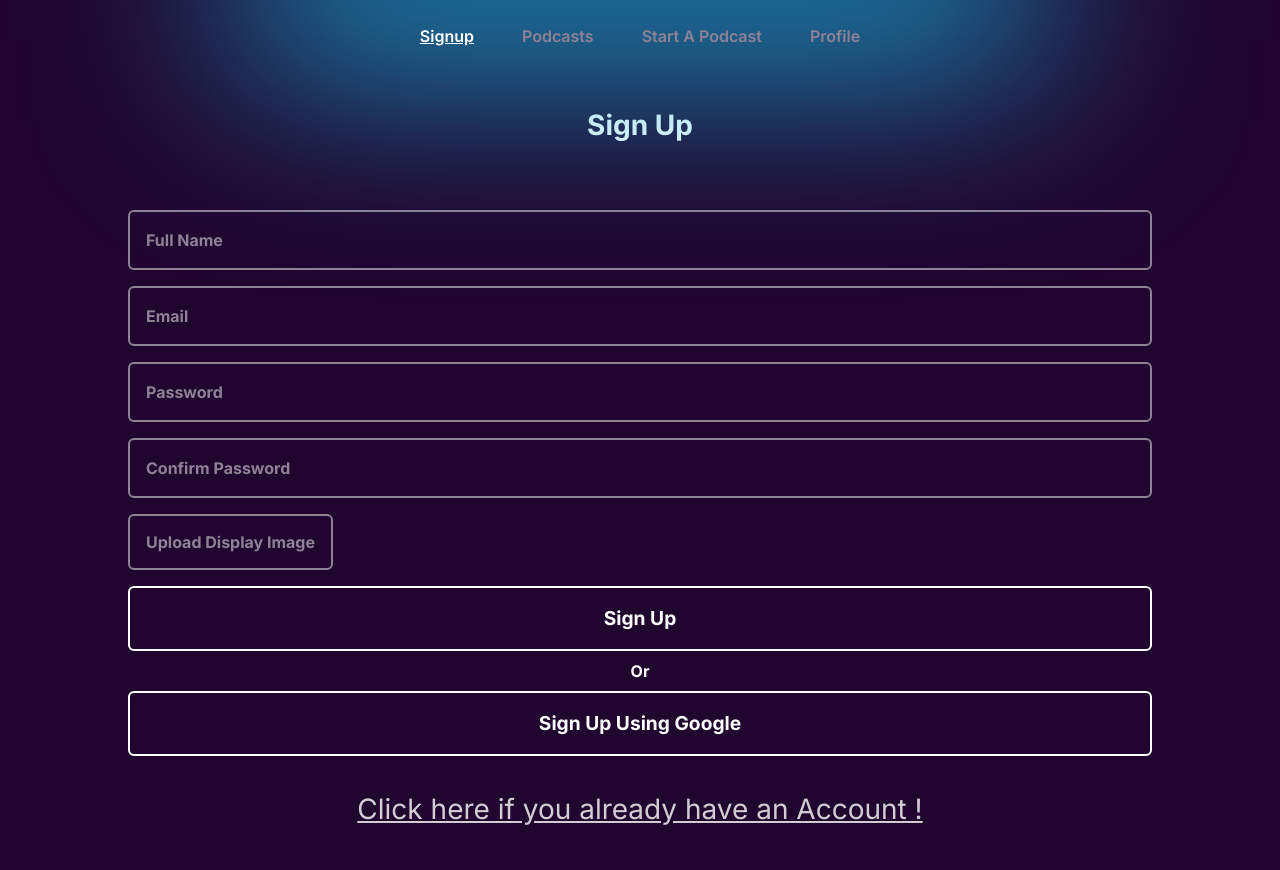
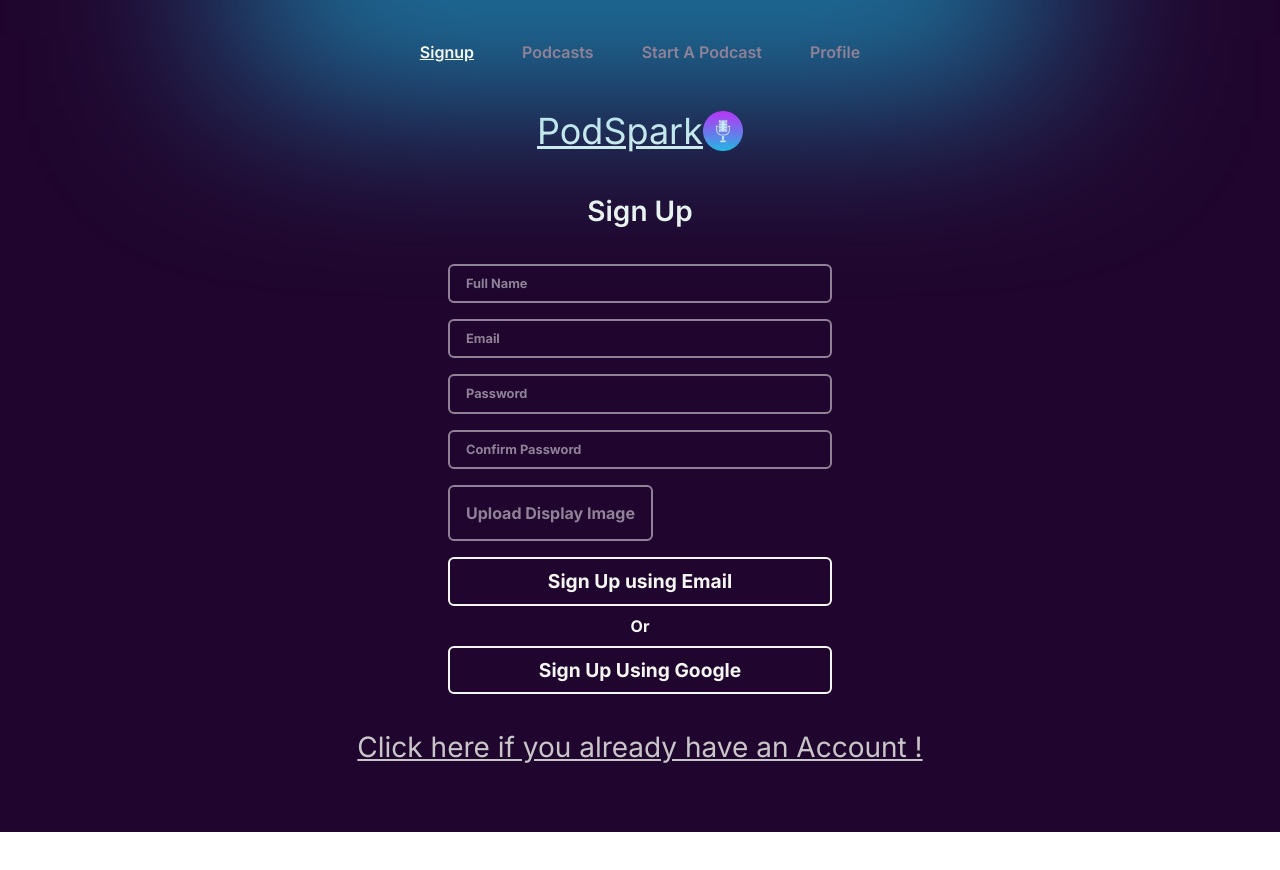
Before and after one commit to vinuman/Podcast-App, a React (Create React App) app: page / in a window 1280 px wide. Shown: the top 870 px of the page. After the commit the page ends 832 px from the top, so only its background shows below. Built offline with nearby package versions, Linux system fonts and the light colour scheme; no server answers.

Commit message:
sign up design, white color and headings

```diff
--- a/package.json
+++ b/package.json
@@ -8,6 +8,7 @@
     "@testing-library/react": "^13.4.0",
     "@testing-library/user-event": "^13.5.0",
     "firebase": "^10.5.0",
+    "framer-motion": "^10.16.12",
     "react": "^18.2.0",
     "react-dom": "^18.2.0",
     "react-firebase-hooks": "^5.1.1",
--- a/src/components/EpisodeDetails.js
+++ b/src/components/EpisodeDetails.js
@@ -10,19 +10,21 @@ const EpisodeDetails = ({ title, desc, audioFile, onClick, index }) => {
   };
   return (
     <>
-      <div>
+      <div className="pb-4">
         <h1 className="text-left text-white text-[1.2rem] font-semibold pt-2 pb-2">
           {index}) {title}
         </h1>
-        <p className="pb-4 text-[#8f8297]">{desc}</p>
+        <p className="pb-4 text-[0.8rem] sm:text-[1rem] text-[#8f8297]">
+          {desc}
+        </p>
         <div
           onClick={onClick}
           onMouseEnter={handlePlayBtn}
           onMouseLeave={handlePlayBtn}
-          className="w-[160px] h-[52px] border rounded-lg flex items-center justify-center gap-2 cursor-pointer group hover:bg-white transition-all duration-300 mb-8"
+          className="w-[160px] h-[48px] border rounded-lg flex items-center justify-center gap-2 cursor-pointer group hover:bg-white transition-all duration-300 mb-8"
         >
           <Button
-            className="text-white font-bold text-[20px]  pb-1 tracking-wide group-hover:text-theme"
+            className="text-white font-bold text-[20px] tracking-wide group-hover:text-theme"
             text="Play"
           ></Button>
           {purplePlayBtn ? (
--- a/src/components/Header.js
+++ b/src/components/Header.js
@@ -7,8 +7,8 @@ const Header = () => {
 
   return (
     <>
-      <div className="flex justify-center items-center p-[1.5rem]">
-        <div className="absolute sm:w-[800px] h-[150px] mx-auto bg-blue blur-[100px] top-[-90px]"></div>
+      <div className="flex justify-center items-center py-[2.5rem] px-8">
+        <div className="absolute w-[90%] border sm:w-[800px] h-[150px] mx-auto bg-blue blur-[100px] top-[-90px]"></div>
         <div className="flex justify-center gap-[3rem] font-semibold text-[#8f8297] bg-theme">
           <Link
             className={`hover:text-white transition-all duration-300 z-10 ${
--- a/src/components/SignUpForm.js
+++ b/src/components/SignUpForm.js
@@ -152,7 +152,7 @@ const SignUpForm = () => {
       const token = credential.accessToken;
       // The signed-in user info.
       const user = result.user;
-      console.log(user);
+
       //save user details to firestore
       await setDoc(doc(db, "users", user.uid), {
         name: user.displayName,
@@ -204,13 +204,13 @@ const SignUpForm = () => {
 
   return (
     <>
-      <div className="w-[80%] block mx-auto mt-[4rem]">
+      <div className="sm:w-[30%] w-[90%] block mx-auto mt-[2rem]">
         <input
           type="text"
           value={fullName}
           required={true}
           placeholder="Full Name"
-          className={`bg-theme text-white border-2 border-solid  rounded-md p-4 text-[1rem] w-[100%] font-bold focus:outline-none focus:border-white placeholder:text-[#8f8297] ${
+          className={`bg-theme text-white border-2 border-solid  rounded-md px-4 py-2 text-[0.8rem] w-[100%] font-bold focus:outline-none focus:border-white placeholder:text-[#8f8297] ${
             nameError ? " border-red-700" : "border-[#8f8297] mb-4"
           }`}
           onChange={(e) => {
@@ -226,7 +226,7 @@ const SignUpForm = () => {
           value={email}
           required={true}
           placeholder="Email"
-          className={`bg-theme text-white border-2 border-solid  rounded-md p-4 text-[1rem] w-[100%] font-bold focus:outline-none focus:border-white placeholder:text-[#8f8297] ${
+          className={`bg-theme text-white border-2 border-solid  rounded-md px-4 py-2 text-[0.8rem] w-[100%] font-bold focus:outline-none focus:border-white placeholder:text-[#8f8297] ${
             emailError ? " border-red-700" : "border-[#8f8297] mb-4"
           }`}
           onChange={(e) => {
@@ -242,7 +242,7 @@ const SignUpForm = () => {
           value={password}
           required={true}
           placeholder="Password"
-          className={`bg-theme text-white border-2 border-solid  rounded-md p-4 text-[1rem] w-[100%] font-bold focus:outline-none focus:border-white placeholder:text-[#8f8297] ${
+          className={`bg-theme text-white border-2 border-solid  rounded-md px-4 py-2 text-[0.8rem] w-[100%] font-bold focus:outline-none focus:border-white placeholder:text-[#8f8297] ${
             passwordError ? " border-red-700" : "border-[#8f8297] mb-4"
           }`}
           onChange={(e) => {
@@ -260,7 +260,7 @@ const SignUpForm = () => {
           value={confirmPassword}
           required={true}
           placeholder="Confirm Password"
-          className={`bg-theme text-white border-2 border-solid  rounded-md p-4 text-[1rem] w-[100%] font-bold focus:outline-none focus:border-white placeholder:text-[#8f8297] ${
+          className={`bg-theme text-white border-2 border-solid  rounded-md px-4 py-2 text-[0.8rem] w-[100%] font-bold focus:outline-none focus:border-white placeholder:text-[#8f8297] ${
             confirmPasswordError ? " border-red-700" : "border-[#8f8297] mb-8"
           }`}
           onChange={(e) => {
@@ -286,16 +286,16 @@ const SignUpForm = () => {
         )}
 
         <Button
-          className="text-center text-[1.2rem] font-bold border-2 border-solid border-white p-4 rounded-md text-white w-[100%] mx-auto hover:bg-white hover:text-theme transition-all duration-300 mt-8"
+          className="text-center text-[1.2rem] font-bold border-2 border-solid border-white p-2 rounded-md text-white w-[100%] mx-auto hover:bg-white hover:text-theme transition-all duration-300 mt-8"
           onClick={handleSignUp}
-          text={loading ? "Loading..." : "Sign Up"}
+          text={loading ? "Loading..." : "Sign Up using Email"}
           disabled={loading}
         />
         <p className=" text-white flex items-center justify-center pt-2 font-bold">
           Or
         </p>
         <Button
-          className="text-center text-[1.2rem] font-bold border-2 border-solid border-white p-4 rounded-md text-white w-[100%] mx-auto hover:bg-white hover:text-theme transition-all duration-300 mt-2"
+          className="text-center text-[1.2rem] font-bold border-2 border-solid border-white p-2 rounded-md text-white w-[100%] mx-auto hover:bg-white hover:text-theme transition-all duration-300 mt-2"
           onClick={googleAuth}
           text={loading ? "Loading..." : "Sign Up Using Google"}
           disabled={loading}
--- a/src/index.css
+++ b/src/index.css
@@ -7,7 +7,7 @@
 :root {
   --theme: #20062e;
   --blue: #18b2de;
-  --white: #fff;
+  --white: #f3f7f0;
   --grey: #d7d7d7;
   --purple-gray: #8f8297;
 }
--- a/src/pages/PodcastDetails.js
+++ b/src/pages/PodcastDetails.js
@@ -7,6 +7,7 @@ import { toast } from "react-toastify";
 import Button from "../components/Button";
 import EpisodeDetails from "../components/EpisodeDetails";
 import AudioPlayer from "../components/AudioPlayer";
+import { motion } from "framer-motion";
 
 const PodcastDetails = () => {
   // State variables to hold podcast and episode data
@@ -89,8 +90,8 @@ const PodcastDetails = () => {
       <div className=" min-h-screen w-[80%] block mx-auto mt-[2rem] pb-4">
         {podcasts.id && (
           <div>
-            <div className="flex justify-between items-center pb-4">
-              <h1 className="text-white text-left text-[2rem] font-semibold">
+            <div className="flex justify-between items-center pb-2">
+              <h1 className="text-white text-left text-[2.4rem] font-normal underline">
                 {podcasts.title}
               </h1>
               {podcasts.createdBy === auth.currentUser.uid && (
@@ -104,17 +105,22 @@ const PodcastDetails = () => {
               )}
             </div>
 
-            <div className="bg-gradient-to-b from-[#180000] to-gray-800 rounded-lg h-[330px] mb-4 p-4">
+            <motion.div
+              animate={{ x: [100, 0, 0] }}
+              className="rounded-lg h-[330px] mb-4 "
+            >
               <img
-                className="w-[100%] h-[300px] object-fill rounded-lg"
+                className="h-[100%] object-fill rounded-lg"
                 src={podcasts.bannerImage}
                 alt={podcasts.title}
               ></img>
-            </div>
-            <p className="text-[#8f8297] text-left pb-6">
+            </motion.div>
+            <p className="text-[#8f8297] text-left sm:text-[1.2rem] text-[0.8rem] pb-6">
               {podcasts.description}
             </p>
-            <h1 className="text-white text-[1.8rem] font-bold">Episodes</h1>
+            <h1 className="text-white text-[1.4rem] underline font-bold">
+              Episodes
+            </h1>
             {episodes.length > 0 ? (
               <>
                 {episodes.map((episode, index) => (
--- a/src/pages/Podcasts.js
+++ b/src/pages/Podcasts.js
@@ -43,6 +43,20 @@ const Podcasts = () => {
       unsubscribe();
     };
   }, [dispatch]);
+
+  const factorial = (n) => {
+    let ans = 1;
+    if (n === 0) {
+      return 1;
+    }
+    for (let i = 1; i <= n; i++) {
+      ans *= i;
+    }
+    return ans;
+  };
+
+  console.log(factorial(0));
+
   return (
     <>
       <Header />
--- a/src/pages/SignUp.js
+++ b/src/pages/SignUp.js
@@ -2,6 +2,7 @@ import React, { useState } from "react";
 import Header from "../components/Header";
 import SignUpForm from "../components/SignUpForm";
 import LoginForm from "../components/LoginForm";
+import logo from "../assets/microphone_8333936.png";
 
 const SignUp = () => {
   const [flag, setFlag] = useState(false);
@@ -9,14 +10,21 @@ const SignUp = () => {
     <>
       <div className="pb-8 min-h-screen">
         <Header />
+        <div className="flex justify-center items-center">
+          <h1 className="text-white text-center text-[36px] underline">
+            PodSpark
+          </h1>
+          <img className="w-[40px] h-[40px]" src={logo} alt="logo"></img>
+        </div>
+
         {!flag ? (
-          <h1 className=" font-bold text-white text-center text-[28px] my-[2rem]">
+          <h2 className=" font-semibold text-white text-center text-[28px] mt-[2rem]">
             Sign Up
-          </h1>
+          </h2>
         ) : (
-          <h1 className=" font-bold text-white text-center text-[28px] my-[2rem]">
+          <h2 className=" font-semibold text-white text-center text-[28px] mt-[2rem]">
             Login
-          </h1>
+          </h2>
         )}
         {!flag ? <SignUpForm /> : <LoginForm />}
         {!flag ? (
```
Also changed, not shown: src/assets/microphone_8333936.png (added), 1 other file (tests, documents, lock files or other folders).
